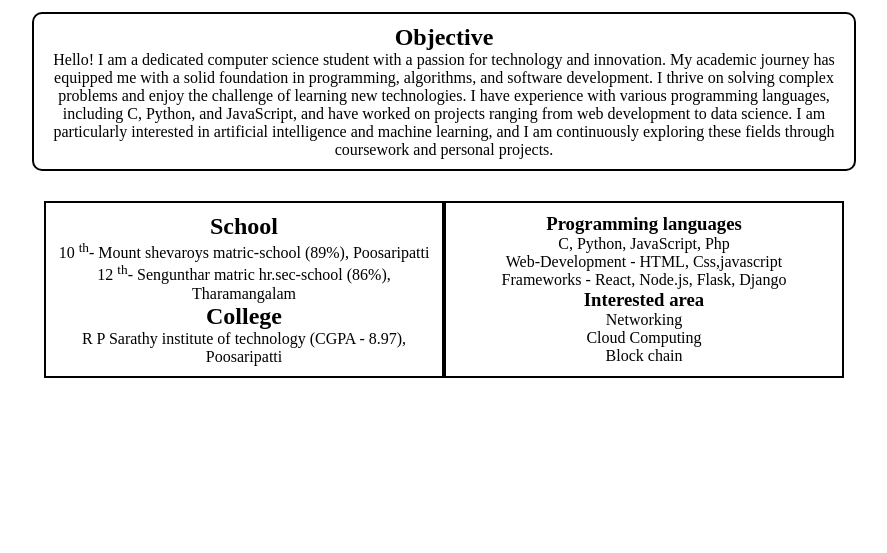
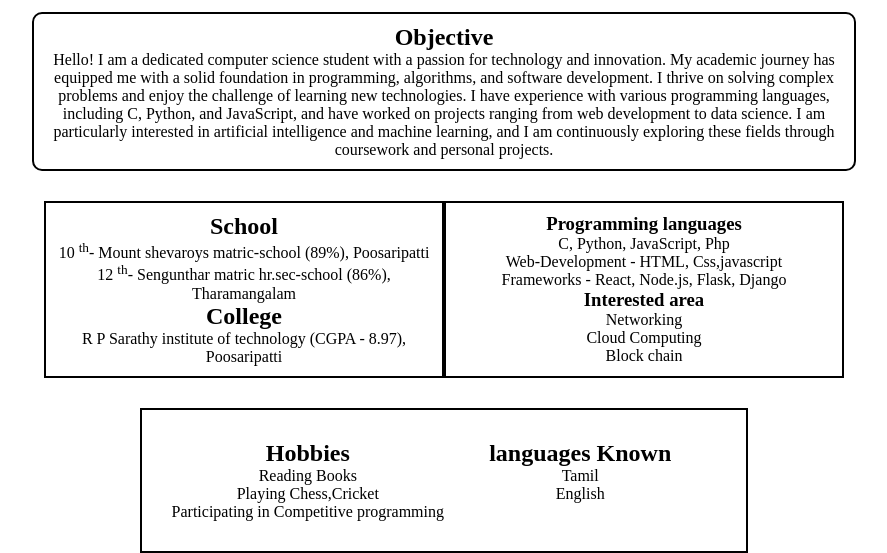
Before and after one commit to Anantha-subhas/Naan_mudhalvan, a plain HTML site: page index.html in a window 1280 px wide. Shown: the part 304-857 px from the top of the page, without its empty margins (196-1083 px from the left). Before the commit the page ends 800 px from the top, so only its background shows below. Drawn offline with Linux system fonts and the light colour scheme.

Commit message:
full changes 2

```diff
--- a/index.html
+++ b/index.html
@@ -66,6 +66,24 @@
             </div>
         </div>
     </div>
+    <div class="cn3">
+        <div class="footer">
+            <div class="hoobies">
+                <h2>Hobbies</h2>
+                <ul>
+                    <li>Reading Books</li>
+                    <li>Playing Chess,Cricket</li>
+                    <li>Participating in Competitive programming</li>
+                </ul>
+            </div>
+            <div class="languages">
+                <h2>languages Known</h2>
+                <ul>
+                    <li>Tamil</li>
+                    <li>English</li>
+                </ul>
+            </div>
+        </div>
 
 </body>
 
--- a/style.css
+++ b/style.css
@@ -24,7 +24,7 @@
 }
 
 .object {
-    width: 800px;
+    max-width: 800px;
     border: 2px solid black;
     padding: 10px;
     text-align: center;
@@ -52,3 +52,20 @@
 
     border: 2px solid black;
 }
+
+.cn3 {
+    margin-top: 30px;
+    display: flex;
+    align-items: center;
+    justify-content: center;
+}
+
+.footer {
+    max-width: 800px;
+    display: grid;
+    text-align: center;
+    padding: 30px;
+
+    border: 2px solid black;
+    grid-template-columns: 1fr 1fr;
+}
```
